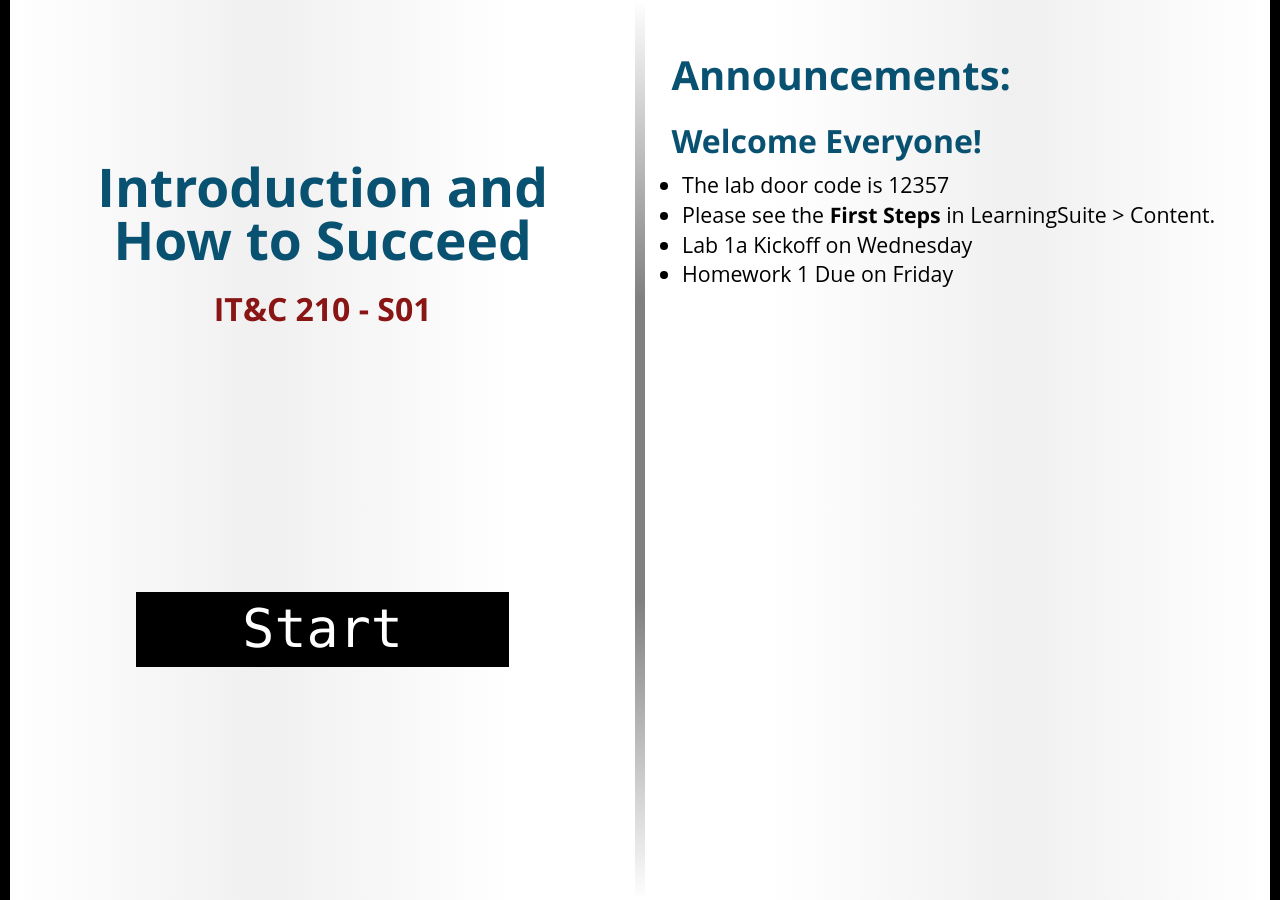
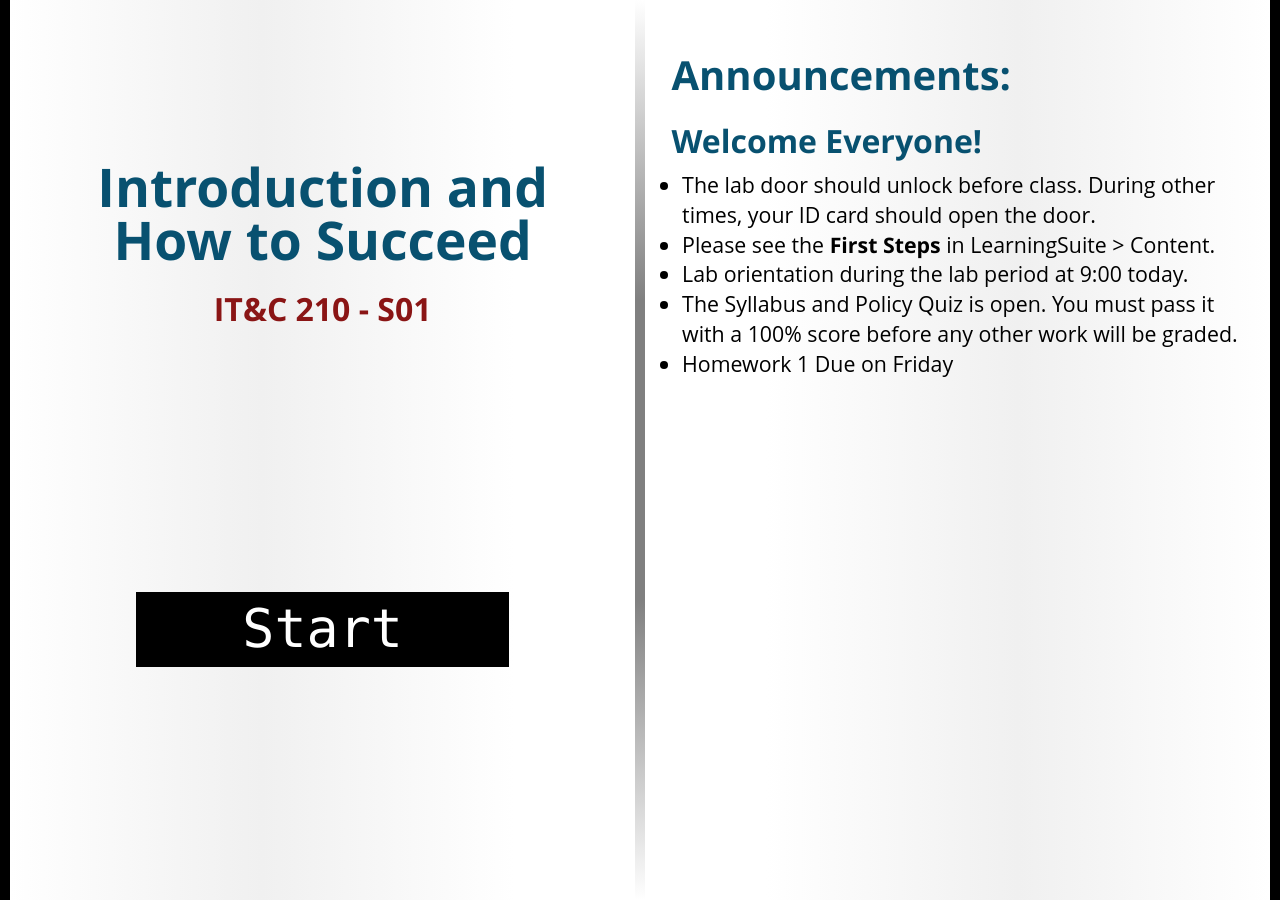
Before and after one commit to BYU-ITC-210/BYU-ITC-210.github.io, a Jekyll site: the page built from _welcome/S01.md, in a window 1280 px wide. Built offline with Jekyll 4.4.1, drawn with Linux system fonts in a browser that asks for light colours; some web fonts are replaced.

Commit message:
Welcome S01

```diff
--- a/_welcome/S01.md
+++ b/_welcome/S01.md
@@ -5,7 +5,8 @@ session: S01
 
 ## Welcome Everyone!
 
-* The lab door code is 12357
+* The lab door should unlock before class. During other times, your ID card should open the door.
 * Please see the **First Steps** in LearningSuite > Content.
-* Lab 1a Kickoff on Wednesday
+* Lab orientation during the lab period at 9:00 today.
+* The Syllabus and Policy Quiz is open. You must pass it with a 100% score before any other work will be graded.
 * Homework 1 Due on Friday
```
